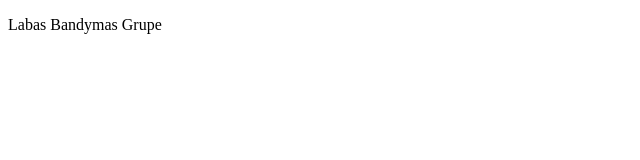
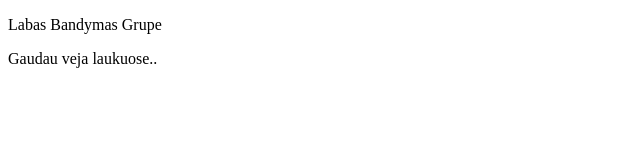
Before and after one commit to TomasBendaravicius/bandymas, a plain HTML site: page index.html in a window 1280 px wide. Shown: the whole page, without its empty margins (0-640 px from the left). Drawn offline with Linux system fonts and the light colour scheme.

Commit message:
Add pastraipa be rysio

```diff
--- a/index.html
+++ b/index.html
@@ -7,6 +7,8 @@
 </head>
 
 <p>Labas Bandymas Grupe</p>
+
+<p>Gaudau veja laukuose..</p>
 <body>
 
 </body>
```
